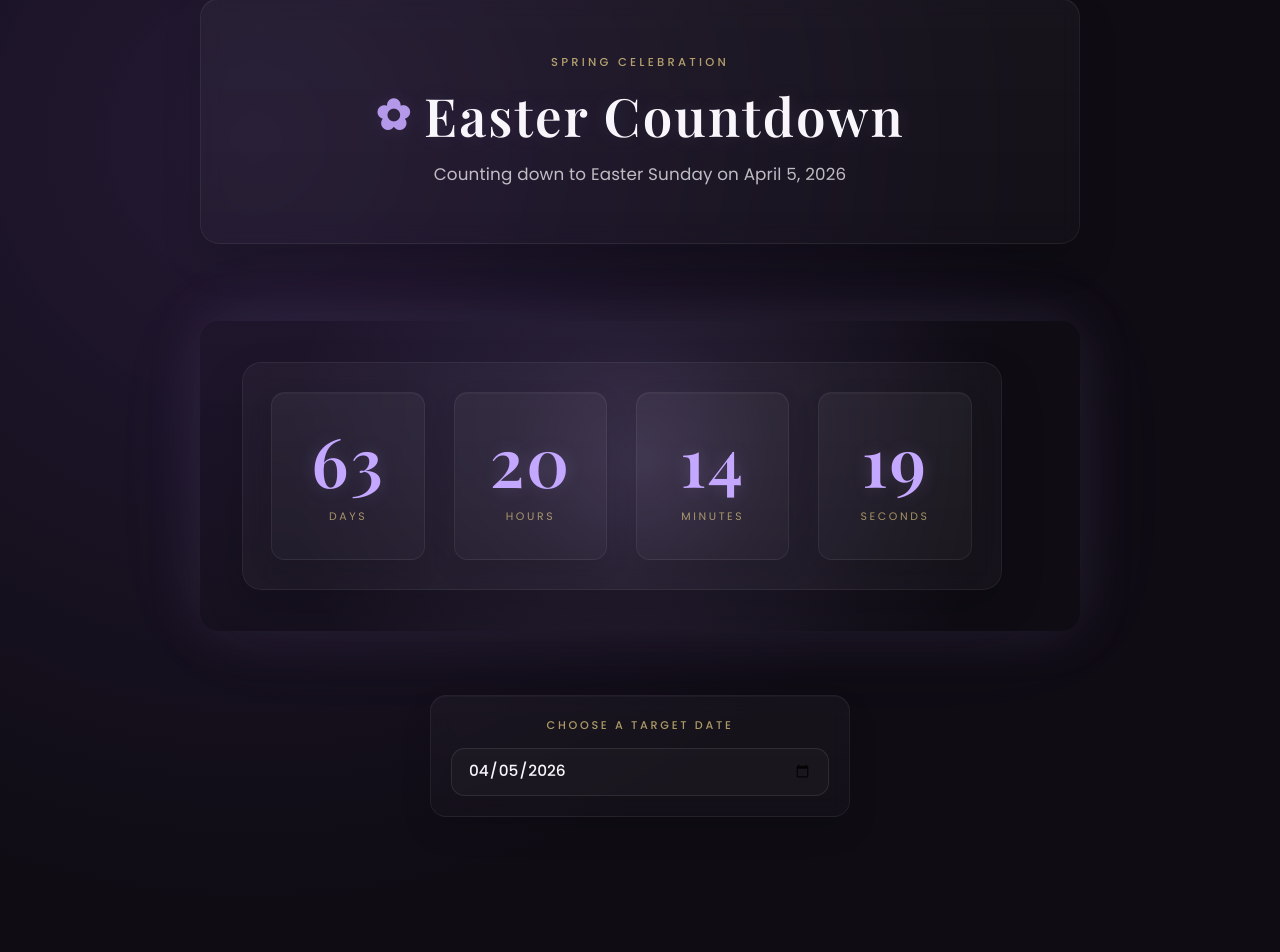
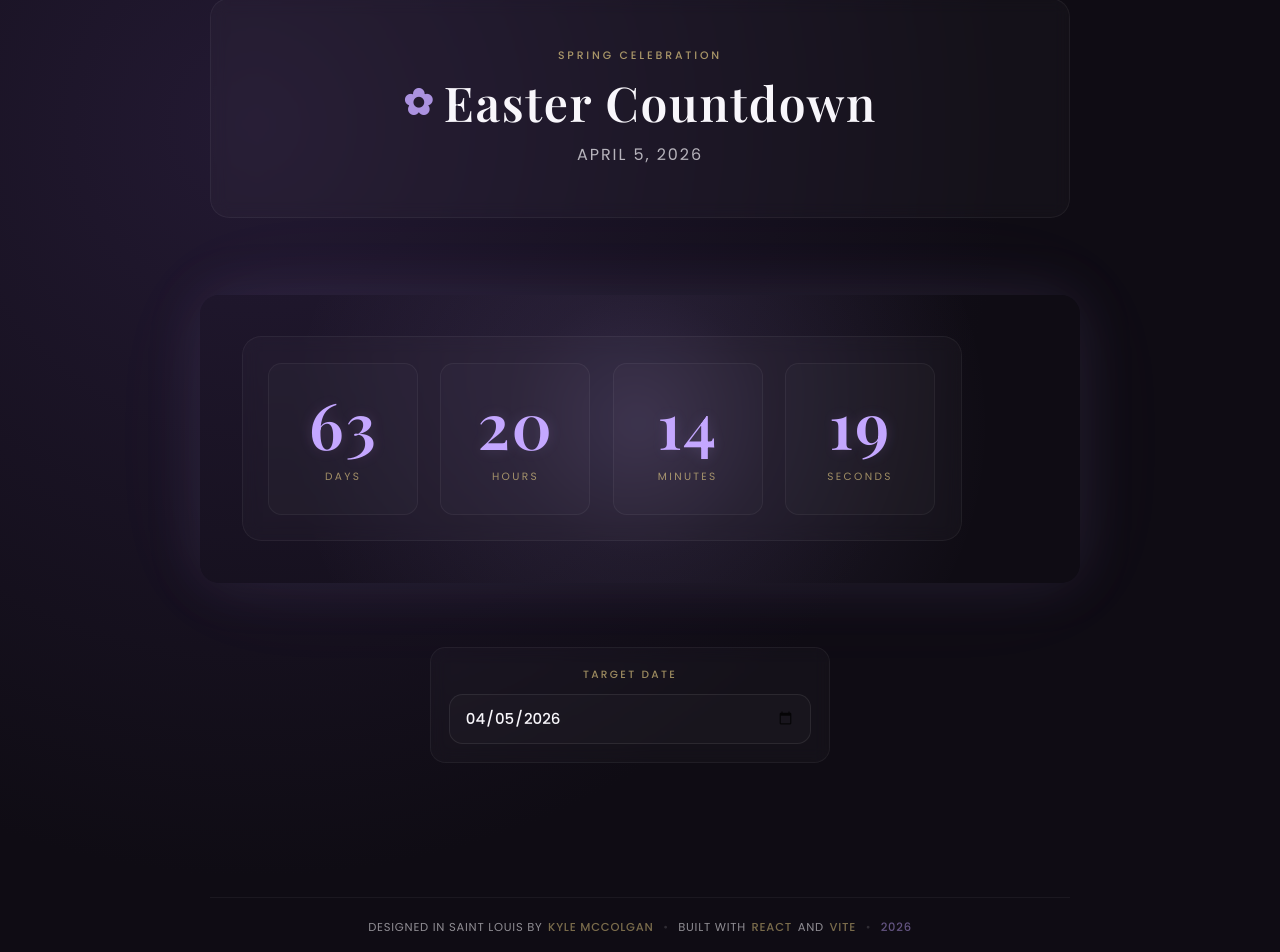
Before and after one commit to mcckyle/the-countdown, a React (Vite) app: page / in a window 1280 px wide. Shown: the part 74-1026 px from the top of the page. Built offline with nearby package versions, Linux system fonts and the light colour scheme.

Commit message:
Adjust completion and Header wording, remove redundant wrapper from the Footer.

```diff
--- a/src/components/Countdown/Countdown.css
+++ b/src/components/Countdown/Countdown.css
@@ -6,19 +6,18 @@
 .countdown
 {
     width: 100%;
-    max-width: 760px;
+    max-width: 720px;
 
     display: grid;
     grid-template-columns: repeat(4, minmax(0, 1fr));
-    gap: clamp(1rem, 2.5vw, 1.8rem);
+    gap: clamp(0.9rem, 2.2vw, 1.4rem);
 
-    padding: clamp(1.4rem, 3vw, 1.8rem);
+    padding: clamp(1.2rem, 2.8vw, 1.6rem);
 
-    background: rgba(255, 255, 255, 0.03);
-    border: 1px solid rgba(255, 255, 255, 0.06);
+    background: rgba(255, 255, 255, 0.025);
+    border: 1px solid rgba(255, 255, 255, 0.05);
     border-radius: var(--radius);
-    box-shadow: 0 18px 44px rgba(0, 0, 0, 0.16);
-    backdrop-filter: blur(10px);
+    backdrop-filter: blur(8px);
 }
 
 /* ====================================
@@ -31,23 +30,19 @@
     align-items: center;
     justify-content: center;
 
-    min-height: clamp(9rem, 16vw, 10.5rem);
-    padding: clamp(1.15rem, 2.5vw, 1.4rem);
+    min-height: clamp(8rem, 15vw, 9.5rem);
+    padding: clamp(1rem, 2.2vw, 1.25rem);
 
     border-radius: calc(var(--radius) - 0.35rem);
-    border: 1px solid rgba(255, 255, 255, 0.06);
-    background: linear-gradient(
-        180deg,
-        rgba(255, 255, 255, 0.04) 0%,
-        rgba(255, 255, 255, 0.02) 100%
-    );
-    box-shadow: inset 0 1px 0 rgba(255, 255, 255, 0.03),
-                0 10px 24px rgba(0, 0, 0, 0.12);
+    border: 1px solid rgba(255, 255, 255, 0.05);
+    background: rgba(255, 255, 255, 0.02);
 
-    transition: transform var(--transition), border-color var(--transition), background var(--transition), box-shadow var(--transition);
+    transition: transform var(--transition),
+                border-color var(--transition),
+                background var(--transition);
 }
 /* Countdown Tick Animation Trigger Styles. */
-.time-unit.tick .time-value { animation: tick 0.22s ease; }
+.time-unit.tick .time-value { animation: tick 0.2s ease; }
 
 /* ====================================
    Countdown Numeric Time Value Styles.
@@ -55,14 +50,14 @@
 .time-value
 {
     font-family: var(--heading-font);
-    font-size: clamp(2.8rem, 5.8vw, 4.25rem);
+    font-size: clamp(2.6rem, 5.5vw, 4rem);
     font-weight: 600;
 
     line-height: 1;
-    letter-spacing: 0.03em;
+    letter-spacing: 0.025em;
 
     color: var(--color-accent);
-    text-shadow: 0 0 18px rgba(196, 167, 255, 0.18);
+    text-shadow: 0 0 14px rgba(196, 167, 255, 0.16);
 }
 
 /* ====================================
@@ -70,13 +65,13 @@
 ======================================= */
 .time-label
 {
-    margin-top: 0.85rem;
-    font-size: 0.68rem;
-    letter-spacing: 0.24em;
+    margin-top: 0.7rem;
+    font-size: 0.66rem;
+    letter-spacing: 0.22em;
     text-transform: uppercase;
 
     color: var(--color-highlight);
-    opacity: 0.62;
+    opacity: 0.6;
 }
 
 /* ====================================
@@ -84,14 +79,14 @@
 ======================================= */
 .countdown.complete
 {
-    min-height: 240px;
+    min-height: 220px;
 
     display: flex;
     flex-direction: column;
     align-items: center;
     justify-content: center;
     text-align: center;
-    padding: clamp(2rem, 4vw, 2.8rem);
+    padding: clamp(1.8rem, 4vw, 2.4rem);
 }
 
 /* ====================================
@@ -100,25 +95,19 @@
 .complete-title
 {
     font-family: var(--heading-font);
-    font-size: clamp(2.3rem, 4vw, 3.1rem);
+    font-size: clamp(2.2rem, 4vw, 2.8rem);
     font-weight: 600;
     letter-spacing: 0.04em;
 
     color: var(--color-accent);
-    text-shadow: 0 0 20px rgba(196, 167, 255, 0.18);
+    text-shadow: 0 0 16px rgba(196, 167, 255, 0.16);
 }
-.complete-subtitle { margin-top: 0.8rem; font-size: 0.96rem; letter-spacing: 0.04em; color: var(--color-text); opacity: 0.72; }
+.complete-subtitle { margin-top: 0.7rem; font-size: 0.92rem; letter-spacing: 0.04em; color: var(--color-text); opacity: 0.7; }
 
 /* Countdown Desktop Hover Styles. */
 @media (hover: hover)
 {
-    .time-unit:hover { transform: translateY(-2px); border-color: rgba(196, 167, 255, 0.18); background: linear-gradient(
-        180deg,
-        rgba(255, 255, 255, 0.05) 0%,                                                                                                                rgba(196, 167, 255, 0.04) 100%
-    );
-    box-shadow: inset 0 1px 0 rgba(255, 255, 255, 0.04),
-    0 14px 28px rgba(0, 0, 0, 0.16); }
-}
+    .time-unit:hover { transform: translateY(-2px); border-color: rgba(196, 167, 255, 0.2); background: rgba(255, 255, 255, 0.05); }
 
 /* ====================================
    Countdown Animations Styles.
@@ -126,7 +115,7 @@
 @keyframes tick
 {
     0% { transform: scale(1); }
-    50% { transform: scale(1.06); }
+    50% { transform: scale(1.05); }
     100% { transform: scale(1); }
 }
 
@@ -135,12 +124,12 @@
  ======================================= */
 @media (max-width: 768px)
 {
-    .countdown { grid-template-columns: repeat(2, minmax(0, 1fr)); gap: 1rem; padding: 1.2rem; }
-    .time-unit { min-height: 8rem; padding: 1rem; }
-    .time-value { font-size: clamp(2.4rem, 10vw, 3.5rem); }
+    .countdown { grid-template-columns: repeat(2, minmax(0, 1fr)); gap: 0.9rem; padding: 1.1rem; }
+    .time-unit { min-height: 7.6rem; }
+    .time-value { font-size: clamp(2.3rem, 9vw, 3.3rem); }
 }
 @media (max-width: 420px)
 {
     .countdown { grid-template-columns: 1fr; }
-    .time-unit { min-height: 7.2rem; }
+    .time-unit { min-height: 6.8rem; }
 }
--- a/src/components/Countdown/Countdown.jsx
+++ b/src/components/Countdown/Countdown.jsx
@@ -1,6 +1,6 @@
 //Filename: Countdown.jsx
 //Author: Kyle McColgan
-//Date: 21 March 2026
+//Date: 3 April 2026
 //Description: This file contains the parent component for the Countdown React project.
 
 import { useEffect, useRef, useState } from "react";
@@ -49,8 +49,8 @@ function Countdown({ targetDate })
             aria-live="polite"
             aria-label="Countdown complete"
           >
-            <h2 className="complete-title">Easter Has Arrived</h2>
-            <p className="complete-subtitle">The countdown has come to an end.</p>
+            <h2 className="complete-title">Easter has arrived</h2>
+            <p className="complete-subtitle">The moment is here.</p>
           </section>
         );
     }
--- a/src/components/DatePicker/DatePicker.css
+++ b/src/components/DatePicker/DatePicker.css
@@ -6,24 +6,17 @@
 .date-picker
 {
     width: 100%;
-    max-width: 420px;
+    max-width: 400px;
 
     display: flex;
     flex-direction: column;
-    align-items: stretch;
-    gap: 0.8rem;
-    padding: clamp(1rem, 2vw, 1.25rem);
+    gap: 0.65rem;
+    padding: clamp(0.9rem, 2vw, 1.15rem);
 
-    border-radius: calc(var(--radius) - 0.2rem);
-    border: 1px solid rgba(255, 255, 255, 0.06);
-    background: linear-gradient(
-        180deg,
-        rgba(255, 255, 255, 0.03) 0%,
-        rgba(255, 255, 255, 0.018) 100%
-    );
-    box-shadow: inset 0 1px 0 rgba(255, 255, 255, 0.03),
-                0 14px 30px rgba(0, 0, 0, 0.12);
-    backdrop-filter: blur(10px);
+    border-radius: calc(var(--radius) - 0.25rem);
+    border: 1px solid rgba(255, 255, 255, 0.05);
+    background: rgba(255, 255, 255, 0.025);
+    backdrop-filter: blur(8px);
 
     animation: fadeIn 0.6s ease both;
 }
@@ -33,14 +26,13 @@
 ======================================= */
 .date-label
 {
-    font-size: 0.7rem;
+    font-size: 0.66rem;
     font-weight: 500;
-    letter-spacing: 0.24em;
+    letter-spacing: 0.22em;
     text-transform: uppercase;
-    text-align: center;
 
     color: var(--color-highlight);
-    opacity: 0.68;
+    opacity: 0.6;
 }
 
 /* ====================================
@@ -49,25 +41,23 @@
 .date-input
 {
     width: 100%;
-    min-height: 3rem;
+    min-height: 2.85rem;
     appearance: none;
-    padding: 0.8rem 1rem;
+    padding: 0.7rem 0.9rem;
 
     font-family: var(--main-font);
-    font-size: 0.96rem;
+    font-size: 0.94rem;
     font-weight: 500;
-    line-height: 1.2;
 
     color: var(--color-text);
-    background: rgba(255, 255, 255, 0.025);
+    background: rgba(255, 255, 255, 0.02);
 
-    border: 1px solid rgba(255, 255, 255, 0.09);
+    border: 1px solid rgba(255, 255, 255, 0.08);
     border-radius: calc(var(--radius) - 0.35rem);
 
     transition: border-color var(--transition),
                 background var(--transition),
-                box-shadow var(--transition),
-                transform var(--transition);
+                box-shadow var(--transition);
 }
 
 /* ====================================
@@ -76,9 +66,9 @@
 .date-input:focus
 {
     outline: none;
-    background: rgba(255, 255, 255, 0.04);
-    border-color: rgba(196, 167, 255, 0.5);
-    box-shadow: 0 0 0 3px rgba(196, 167, 255, 0.16);
+    border-color: var(--color-accent);
+    background: rgba(255, 255, 255, 0.03);
+    box-shadow: 0 0 0 2px rgba(196, 167, 255, 0.14);
 }
 
 /* ====================================
@@ -86,7 +76,7 @@
 ======================================= */
 .date-input::-webkit-calendar-picker-indicator
 {
-    opacity: 0.8;
+    opacity: 0.75;
     cursor: pointer;
 }
 
@@ -95,8 +85,8 @@
 {
     .date-input:hover
     {
-        background: rgba(255, 255, 255, 0.035);
-        border-color: rgba(196, 167, 255, 0.2);
+        border-color: rgba(196, 167, 255, 0.25);
+        background: rgba(255, 255, 255, 0.03);
     }
 }
 
@@ -105,7 +95,6 @@
 ======================================= */
 @media (max-width: 600px)
 {
-    .date-picker { padding: 0.9rem; }
-    .date-label { font-size: 0.64rem; letter-spacing: 0.22em; }
-    .date-input { font-size: 0.94rem; min-height: 2.85rem; }
+    .date-picker { padding: 0.85rem 0.9rem; }
+    .date-label { font-size: 0.62rem; letter-spacing: 0.2em; }
 }
--- a/src/components/DatePicker/DatePicker.jsx
+++ b/src/components/DatePicker/DatePicker.jsx
@@ -1,6 +1,6 @@
 //Filename: DatePicker.jsx
 //Author: Kyle McColgan
-//Date: 16 March 2026
+//Date: 3 April 2026
 //Description: This file contains the entry component for the Countdown React project.
 
 import "./DatePicker.css";
@@ -16,7 +16,7 @@ export default function DatePicker ({ value, minDate, onChange }) {
           htmlFor="countdown-date"
           className="date-label"
         >
-          Choose a target date
+          Target date
         </label>
 
         <input
--- a/src/components/Footer/Footer.css
+++ b/src/components/Footer/Footer.css
@@ -6,13 +6,13 @@
 .footer
 {
     width: 100%;
-    max-width: 880px;
+    max-width: 860px;
 
-    margin-top: clamp(2.8rem, 6vw, 4rem);
-    padding: clamp(1.1rem, 2vw, 1.5rem);
+    margin-top: clamp(2.6rem, 6vw, 3.6rem);
+    padding: clamp(0.9rem, 2vw, 1.2rem);
     text-align: center;
 
-    border-top: 1px solid rgba(255, 255, 255, 0.06);
+    border-top: 1px solid rgba(255, 255, 255, 0.05);
 }
 
 /* ====================================
@@ -21,21 +21,20 @@
 .footer-text
 {
     display: flex;
+    flex-wrap: wrap;
+    justify-content: center;
     align-items: center;
-    justify-content: center;
-    flex-wrap: wrap;
-    gap: 0.45rem;
+    gap: 0.35rem;
 
-    font-size: clamp(0.72rem, 0.45vw + 0.4rem, 0.82rem);
-    line-height: 1.8;
+    font-size: clamp(0.7rem, 0.4vw + 0.4rem, 0.8rem);
+    line-height: 1.75;
 
-    letter-spacing: 0.07em;
+    letter-spacing: 0.065em;
     text-transform: uppercase;
 
     color: var(--color-text);
-    opacity: 0.58;
+    opacity: 0.55;
 }
-.footer-item { white-space: nowrap; }
 
 /* ====================================
    Footer Accent Elements Styles.
@@ -44,9 +43,9 @@
 {
     color: var(--color-highlight);
     font-weight: 500;
-    opacity: 0.9;
+    opacity: 0.85;
 
-    transition: color var(--transition), opacity var(--transition);
+    transition: opacity var(--transition);
 }
 
 /* ====================================
@@ -54,13 +53,9 @@
 ======================================= */
 .divider
 {
-    display: inline-flex;
-    align-items: center;
-    justify-content: center;
-
-    margin: 0 0.35rem;
-    opacity: 0.28;
-    color: var(--color-text);
+    margin: 0 0.25rem;
+    opacity: 0.25;
+    transform: translateY(-0.02em);
 }
 
 /* ====================================
@@ -70,14 +65,13 @@
 {
     color: var(--color-accent);
     font-weight: 500;
-    opacity: 0.9;
+    opacity: 0.85;
 }
 
 /* Footer Desktop Hover Effects Styles. */
 @media (hover: hover)
 {
-    .footer:hover .footer-text { opacity: 0.7; }
-    .footer:hover .footer-accent, .footer:hover .footer-year { opacity: 1; }
+    .footer:hover .footer-text { opacity: 0.65; }
 }
 
 /* ====================================
@@ -85,8 +79,7 @@
 ======================================= */
 @media (max-width: 600px)
 {
-    .footer { margin-top: 2.6rem; padding-top: 1rem; }
-    .footer-text { gap: 0.35rem; font-size: 0.66rem; letter-spacing: 0.055em; line-height: 1.75; }
-    .footer-item { white-space: normal; }
-    .divider { margin: 0 0.2rem; }
+    .footer { margin-top: 2.4rem; padding-top: 0.85rem; }
+    .footer-text { gap: 0.25rem; font-size: 0.65rem; letter-spacing: 0.05em; }
+    .divider { margin: 0 0.15rem; }
 }
--- a/src/components/Header/Header.css
+++ b/src/components/Header/Header.css
@@ -6,23 +6,20 @@
 .header
 {
     width: 100%;
-    max-width: 880px;
+    max-width: 860px;
     text-align: center;
 }
 
+/* ====================================
+   Header Inner Card Styles.
+======================================= */
 .header-inner
 {
-    padding: clamp(2.3rem, 5vw, 3.4rem) clamp(1.6rem, 4vw, 2.8rem);
+    padding: clamp(2.1rem, 4.5vw, 3rem) clamp(1.4rem, 4vw, 2.4rem);
     border-radius: var(--radius);
-    border: 1px solid rgba(255, 255, 255, 0.06);
-    background: linear-gradient(
-        180deg,
-        rgba(255, 255, 255, 0.035) 0%,
-        rgba(255, 255, 255, 0.02) 100%
-    );
-    box-shadow: inset 0 1px 0 rgba(255, 255, 255, 0.03),
-                0 18px 40px rgba(0, 0, 0, 0.14);
-    backdrop-filter: blur(10px);
+    border: 1px solid rgba(255, 255, 255, 0.05);
+    background: rgba(255, 255, 255, 0.025);
+    backdrop-filter: blur(8px);
 
     animation: fadeIn 0.7s ease both;
 }
@@ -32,15 +29,15 @@
 ======================================= */
 .header-eyebrow
 {
-    margin-bottom: 0.9rem;
+    margin-bottom: 0.75rem;
 
-    font-size: 0.72rem;
+    font-size: 0.68rem;
     font-weight: 500;
-    letter-spacing: 0.28em;
+    letter-spacing: 0.26em;
     text-transform: uppercase;
 
     color: var(--color-highlight);
-    opacity: 0.7;
+    opacity: 0.65;
 }
 
 /* ====================================
@@ -51,17 +48,15 @@
     display: inline-flex;
     align-items: center;
     justify-content: center;
-    gap: 0.7rem;
+    gap: 0.55rem;
     flex-wrap: wrap;
 
     font-family: var(--heading-font);
-    font-size: clamp(2.4rem, 5vw, 3.3rem);
+    font-size: clamp(2.2rem, 5vw, 3rem);
     font-weight: 600;
     line-height: 1.08;
-    letter-spacing: 0.04em;
-
+    letter-spacing: 0.035em;
     color: var(--color-text);
-    text-shadow: 0 0 20px rgba(196, 167, 255, 0.12);
 }
 
 /* ====================================
@@ -69,10 +64,10 @@
 ======================================= */
 .header-icon
 {
-    font-size: 0.8em;
+    font-size: 0.75em;
     color: var(--color-accent);
-    opacity: 0.9;
-    transform: translateY(-0.04em);
+    opacity: 0.85;
+    transform: translateY(-0.05em);
 }
 
 /* ====================================
@@ -80,15 +75,14 @@
 ======================================= */
 .header-subtitle
 {
-    max-width: 38rem;
-    margin: 1rem auto 0;
+    margin-top: 0.85rem;
 
-    font-size: clamp(0.96rem, 1.5vw, 1.05rem);
-    line-height: 1.7;
-    letter-spacing: 0.01em;
+    font-size: clamp(0.9rem, 1.3vw, 1rem);
+    letter-spacing: 0.12em;
+    text-transform: uppercase;
 
     color: var(--color-text);
-    opacity: 0.74;
+    opacity: 0.7;
 }
 
 /* ====================================
@@ -118,8 +112,8 @@
 ======================================= */
 @media (max-width: 600px)
 {
-    .header-inner { padding: 2rem 1.15rem; }
-    .header-eyebrow { font-size: 0.66rem; letter-spacing: 0.24em; }
-    .header-title { font-size: clamp(1.95rem, 8vw, 2.5rem); gap: 0.5rem; }
-    .header-subtitle { font-size: 0.92rem; }
+    .header-inner { padding: 1.8rem 1.1rem; }
+    .header-eyebrow { font-size: 0.64rem; letter-spacing: 0.22em; }
+    .header-title { font-size: clamp(1.9rem, 7vw, 2.4rem); gap: 0.45rem; }
+    .header-subtitle { font-size: 0.85rem; }
 }
--- a/src/components/Header/Header.jsx
+++ b/src/components/Header/Header.jsx
@@ -1,6 +1,6 @@
 //Filename: Header.jsx
 //Author: Kyle McColgan
-//Date: 21 March 2026
+//Date: 3 April 2026
 //Description: This file contains the Header component for the Countdown React project.
 
 import "./Header.css";
@@ -17,7 +17,7 @@ function Header()
         </h1>
 
         <p className="header-subtitle">
-          Counting down to Easter Sunday on April 5, 2026
+          April 5, 2026
         </p>
       </div>
     </header>
```
Also changed, not shown: src/components/Footer/Footer.jsx (+1 -8 lines), 1 other file (tests, documents, lock files or other folders).
